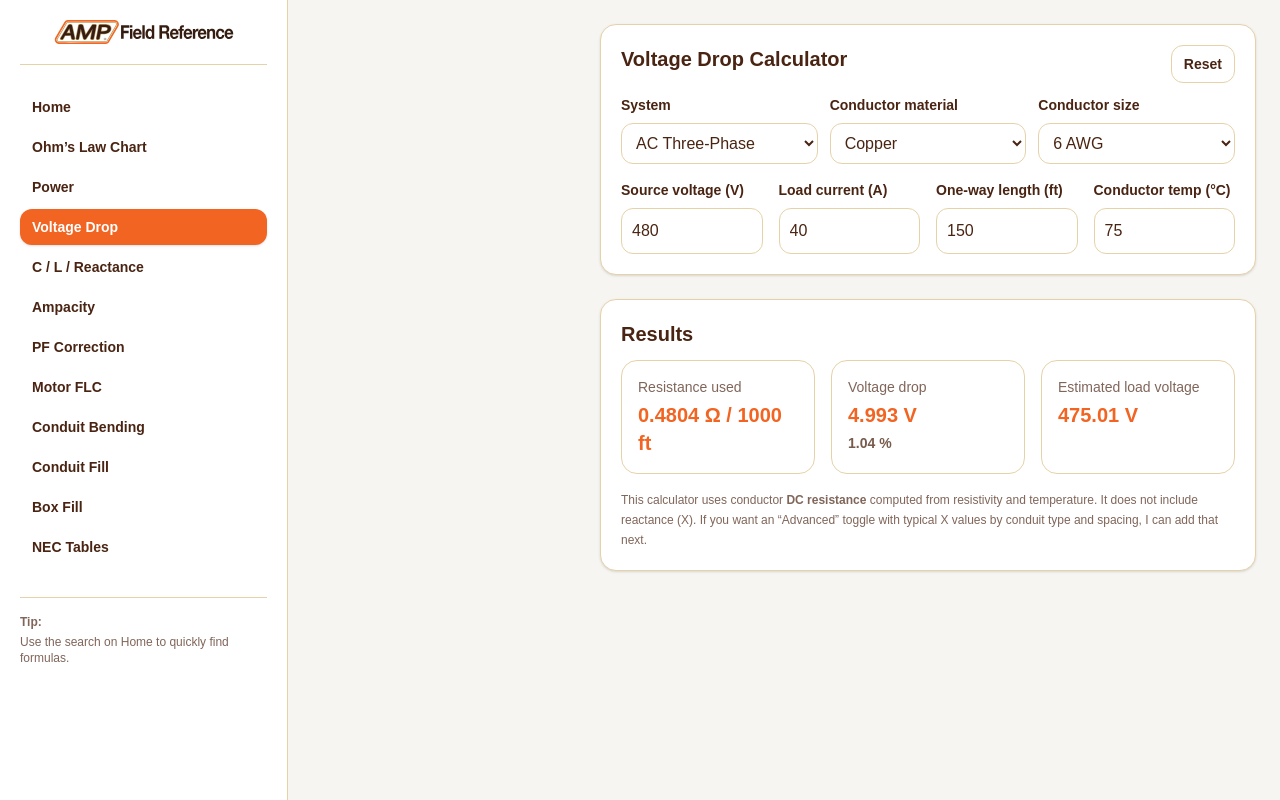
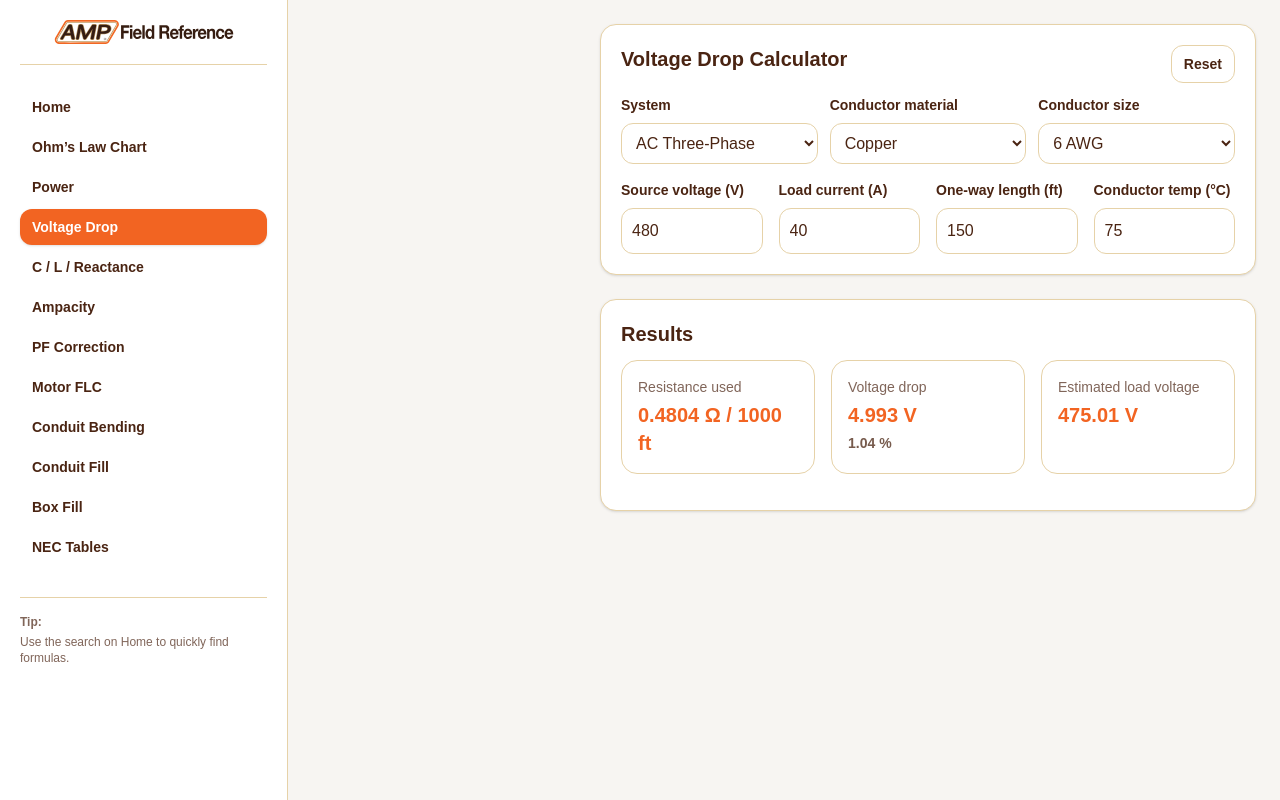
Before and after one commit to laidlawws/amp-field-guide, a Next.js app: page /calculators/voltage-drop in a window 1280 px wide. Built offline with nearby package versions, Linux system fonts and the light colour scheme.

Commit message:
Caption editing

```diff
--- a/app/calculators/voltage-drop/page.tsx
+++ b/app/calculators/voltage-drop/page.tsx
@@ -249,9 +249,6 @@ export default function VoltageDrop() {
             </div>
 
             <div className="md:col-span-3 text-xs text-[#4a2412]/70 leading-5">
-              This calculator uses conductor <b>DC resistance</b> computed from resistivity and temperature.
-              It does not include reactance (X). If you want an “Advanced” toggle with typical X values by
-              conduit type and spacing, I can add that next.
             </div>
           </div>
         )}
--- a/app/reference/ampacity/page.tsx
+++ b/app/reference/ampacity/page.tsx
@@ -330,8 +330,6 @@ export default function AmpacityCalculatorPage() {
           </div>
 
           <div className="md:col-span-3 text-xs text-[#4a2412]/70 leading-5">
-            Assumes not more than three current-carrying conductors, 30°C base tables, and applies only ambient correction.
-            If you want: (1) “# of CCC” adjustment factors, (2) rooftop/sunlight adder, or (3) a warning for small conductor OCPD limits (14/12/10), tell me and I’ll add it.
           </div>
         </div>
       </Card>
```
